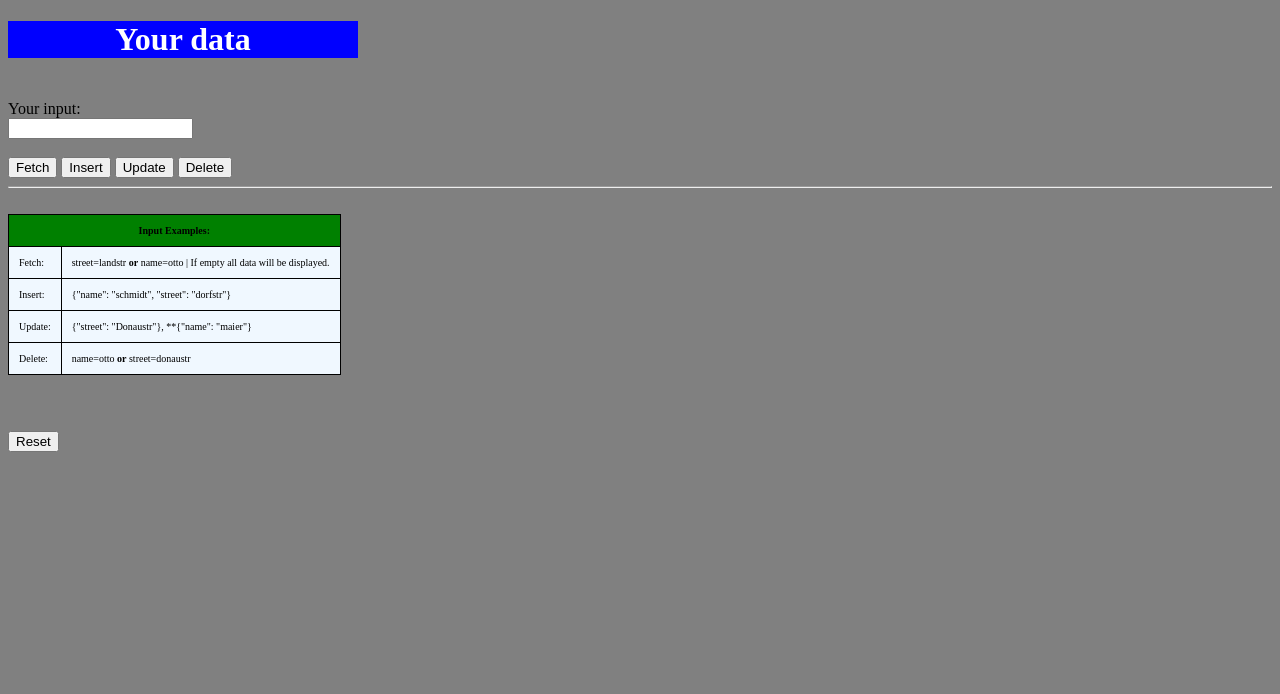
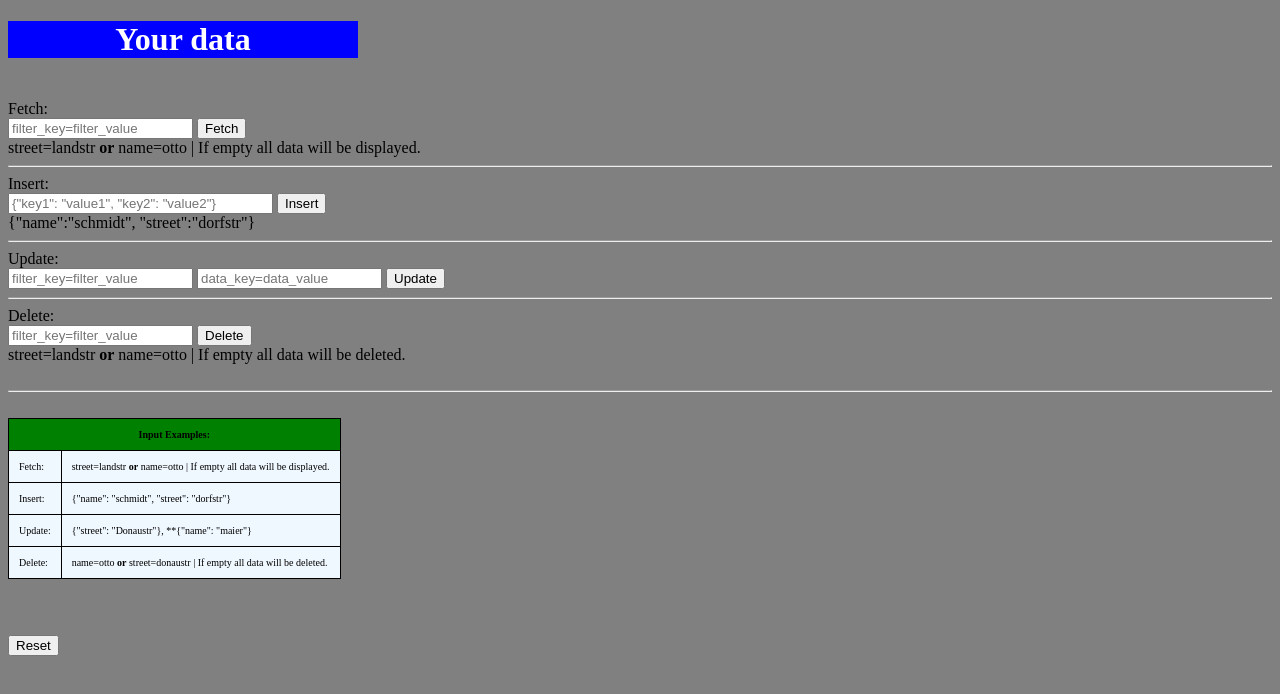
Before and after one commit to TheFelodin/cherrypyBrowse, a Python web app: template src/templates/table_template.html in a window 1280 px wide. Shown: the top 694 px of the page. Run offline with Jinja, Linux system fonts and the light colour scheme; the template is opened without the code that fills it, so the values that code supplies are empty.

Commit message:
reworked Buttons

```diff
--- a/src/cherrypyBrowse/cherrypyBrowse.py
+++ b/src/cherrypyBrowse/cherrypyBrowse.py
@@ -47,9 +47,6 @@ class TableApp:
 
         Returns: dynamic generated HTML displaying selected entries or error message
         """
-        print("AAAAAAAAA:", cherrypy.request.request_line, "BBBBBBBBBBBBB")
-        # if cherrypy.request.request_line.endswith("?"):
-        #     raise cherrypy.HTTPRedirect('/')
 
         # fetches data by filter or all if no filter is given
         error_message = None
@@ -100,7 +97,7 @@ class TableApp:
         raise cherrypy.HTTPRedirect('/')
 
     @cherrypy.expose
-    def update_data(self, new_data):
+    def update_data(self, new_data, filter):
         """
         Updates values in database entries based on their key.
 
@@ -112,6 +109,7 @@ class TableApp:
 
         if new_data:
             try:
+
                 data_dict = json.loads(new_data)
                 new_data_formated = f'new_data={new_data[0]}, \*\*'
                 if 'name' not in data_dict or 'street' not in data_dict:
--- a/src/cherrypyBrowse/some-file.csv
+++ b/src/cherrypyBrowse/some-file.csv
@@ -3,8 +3,6 @@ otto,landstr
 weber,luisenstr
 meier,hauptstr
 weber,sonnenstr
-schmitt,dorfstr
 schulte,domstr
 maier,donaustr
 maier,elmstr
-schmidt,dorfstr
--- a/src/templates/table_template.html
+++ b/src/templates/table_template.html
@@ -31,27 +31,58 @@
             </tr>
         {% endfor %}
     </table>
-    <div>
-        <label for="inputField">Your input:</label>
+<!--- FETCH --->
+    <div class="fetch_input">
+        <label for="inputField_filter_fetch">Fetch:</label><br/>
+        <input type="text" name="filters" id="inputField_filter_fetch" placeholder="filter_key=filter_value" {% if error %} class="error_field" {% endif %}>
+        <button id="fetch" onclick="location.href='/?' + document.getElementById('inputField_filter_fetch').value.toLowerCase()">Fetch</button><br>
+        <span class="help-block">street=landstr <b>or</b> name=otto | If empty all data will be displayed.</span>
     </div>
-    <div>
-        <input type="text" name="inputField" id="inputField" {% if error %} class="error_field" value={{ filters }} {% endif %}>
+
+    <hr>
+<!--- INSERT --->
+    <form method="post" action="/insert_data">
+        <div class="insert_input">
+            <label for="inputField_filter_insert">Insert:</label><br/>
+            <input type="text" name="data" id="inputField_filter_insert" placeholder='{"key1": "value1", "key2": "value2"}' size="30" {% if error %} class="error_field" {% endif %}>
+            <button type="submit" value="new_data" id="insert">Insert</button><br/>
+            <span class="help-block">{"name":"schmidt", "street":"dorfstr"}</span>
+        </div>
+    </form>
+
+    <hr>
+<!--- UPDATE --->
+    <form method="post" action="/update_data">
+        <div class="update_input">
+            <label for="inputField_filter_update">Update:</label><br/>
+            <input type="text" name="data_filter" id="inputField_filter_update" placeholder="filter_key=filter_value" {% if error %} class="error_field" {% endif %}>
+            <input type="text" name="data_data" id="inputField-data" placeholder="data_key=data_value" {% if error %} class="error_field" {% endif %}>
+            <button type="submit" id="update" onclick="location.href='/update_data?data=' + document.getElementById('inputField_filter').value.toLowerCase()">Update</button>
+        </div>
+    </form>
+
+    <hr>
+<!--- DELETE --->
+    <div class="delete_input">
+        <label for="inputField_filter_delete">Delete:</label><br/>
+        <input type="text" name="" id="inputField_filter_delete" placeholder="filter_key=filter_value" {% if error %} class="error_field" {% endif %}>
+        <button id="delete" onclick="location.href='/delete_data?' + document.getElementById('inputField_filter_delete').value.toLowerCase()">Delete</button><br/>
+        <span class="help-block">street=landstr <b>or</b> name=otto | If empty all data will be deleted.</span>
     </div>
-    <br>
-        <button id="fetch" onclick="location.href='/?' + document.getElementById('inputField').value.toLowerCase()">Fetch</button>
-        <button id="insert" onclick="location.href='/insert_data?data=' + document.getElementById('inputField').value.toLowerCase()">Insert</button>
-        <button id="update" onclick="location.href='/update_data?data=' + document.getElementById('inputField').value.toLowerCase()">Update</button>
-        <button id="delete" onclick="location.href='/delete_data?' + document.getElementById('inputField').value.toLowerCase()">Delete</button>
-    <br>
+
+<br/>
+
     <hr>
-    <br>
+
+<br/>
+
     <span style="font-size: x-small; ">
     <table class="example_table">
         <tr><th colspan="2" class="header2">Input examples:</th></tr>
         <tr><td>Fetch:</td> <td>street=landstr <b>or</b> name=otto | If empty all data will be displayed.</td></tr>
         <tr><td>Insert:</td> <td>{"name": "schmidt", "street": "dorfstr"}</td></tr>
         <tr><td>Update:</td> <td>{"street": "Donaustr"}, **{"name": "maier"}</td></tr>
-        <tr><td>Delete:</td> <td>name=otto <b>or</b> street=donaustr</td></tr>
+        <tr><td>Delete:</td> <td>name=otto <b>or</b> street=donaustr | If empty all data will be deleted.</td></tr>
     </table>
     </span>
     <br>
```
Also changed, not shown: src/static/css/stylesheet.css (line endings or trailing spaces), src/static/js/script.js (line endings or trailing spaces).
